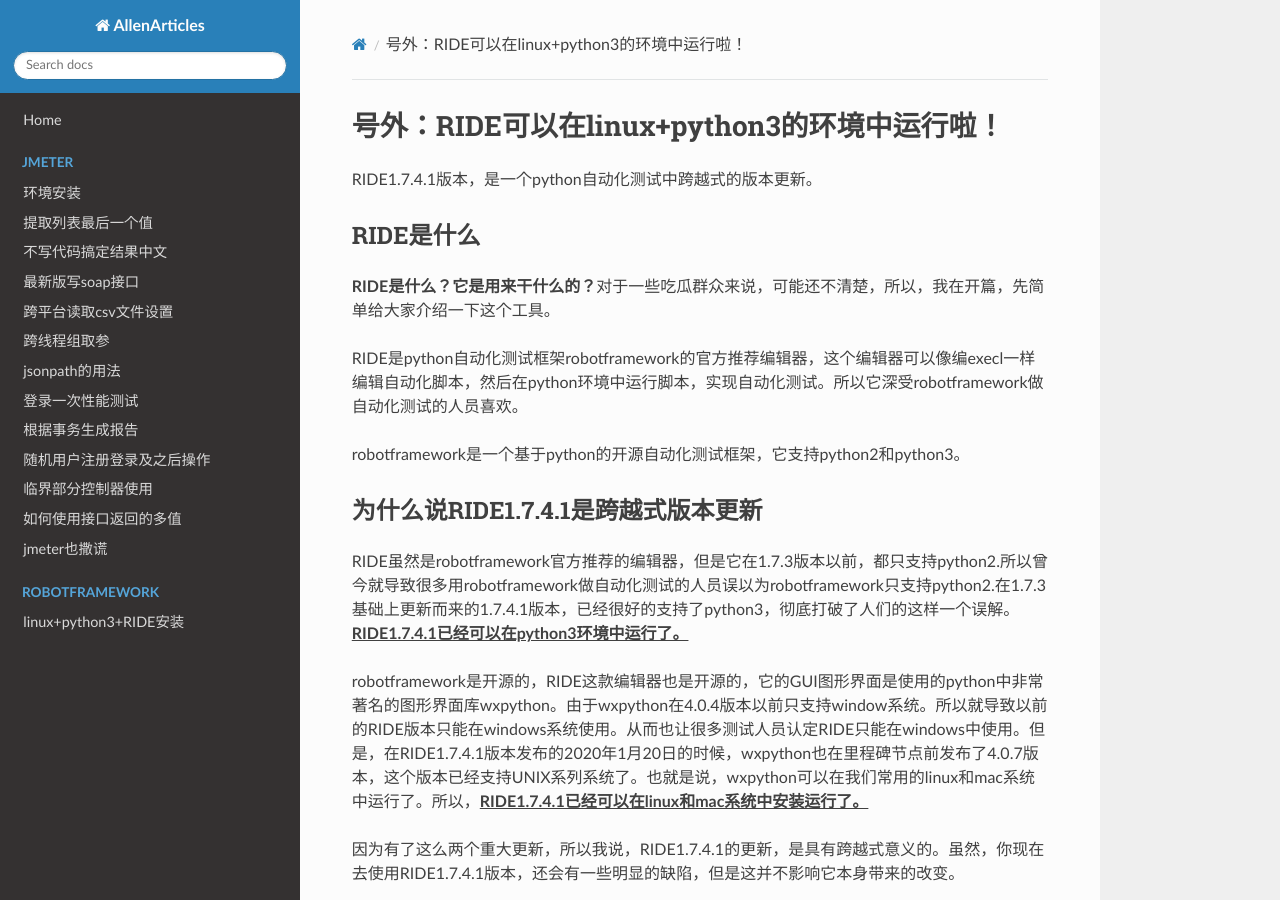
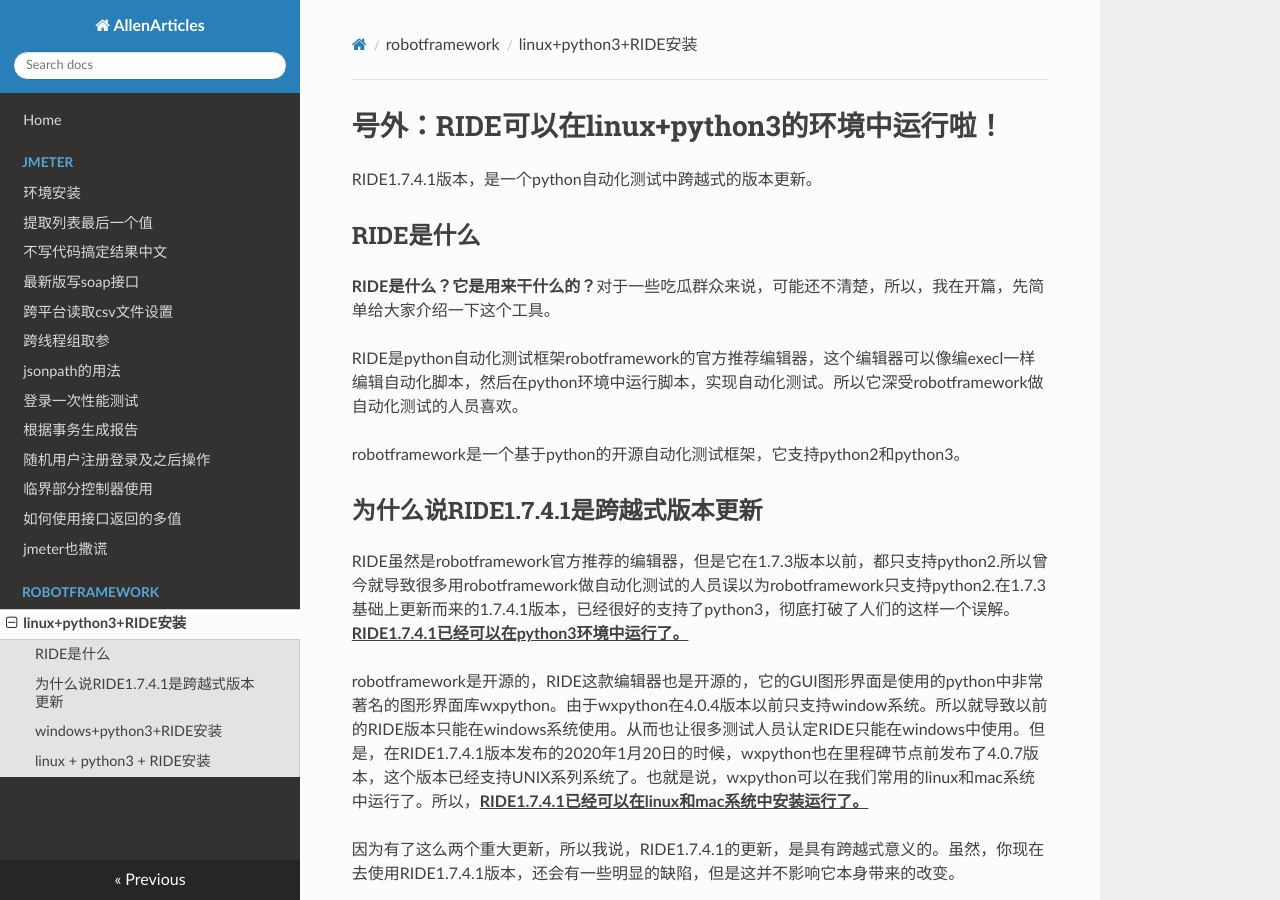
Before and after one commit to lliuxiaoyunn/articles, an MkDocs documentation site: the page built from docs/RIDE可以在linux+python3的环境中运行啦！.md, in a window 1280 px wide and 900 px high. Built offline with MkDocs 1.6.1, drawn with Linux system fonts in a browser that asks for light colours; nearby versions of some CDN libraries.

Commit message:
修改配置文件0210

```diff
--- a/mkdocs.yml
+++ b/mkdocs.yml
@@ -21,6 +21,6 @@
                 - '如何使用接口返回的多值': 'jmeter如何使用接口返回的多值.md'
                 - 'jmeter也撒谎': 'jmeter撒的慌你可能已经信以为真了.md'
         - robotframework:
-                - 'linux+python3+RIDE安装': ''
+                - 'linux+python3+RIDE安装': 'RIDE可以在linux+python3的环境中运行啦！.md'
 
 theme: readthedocs
```
